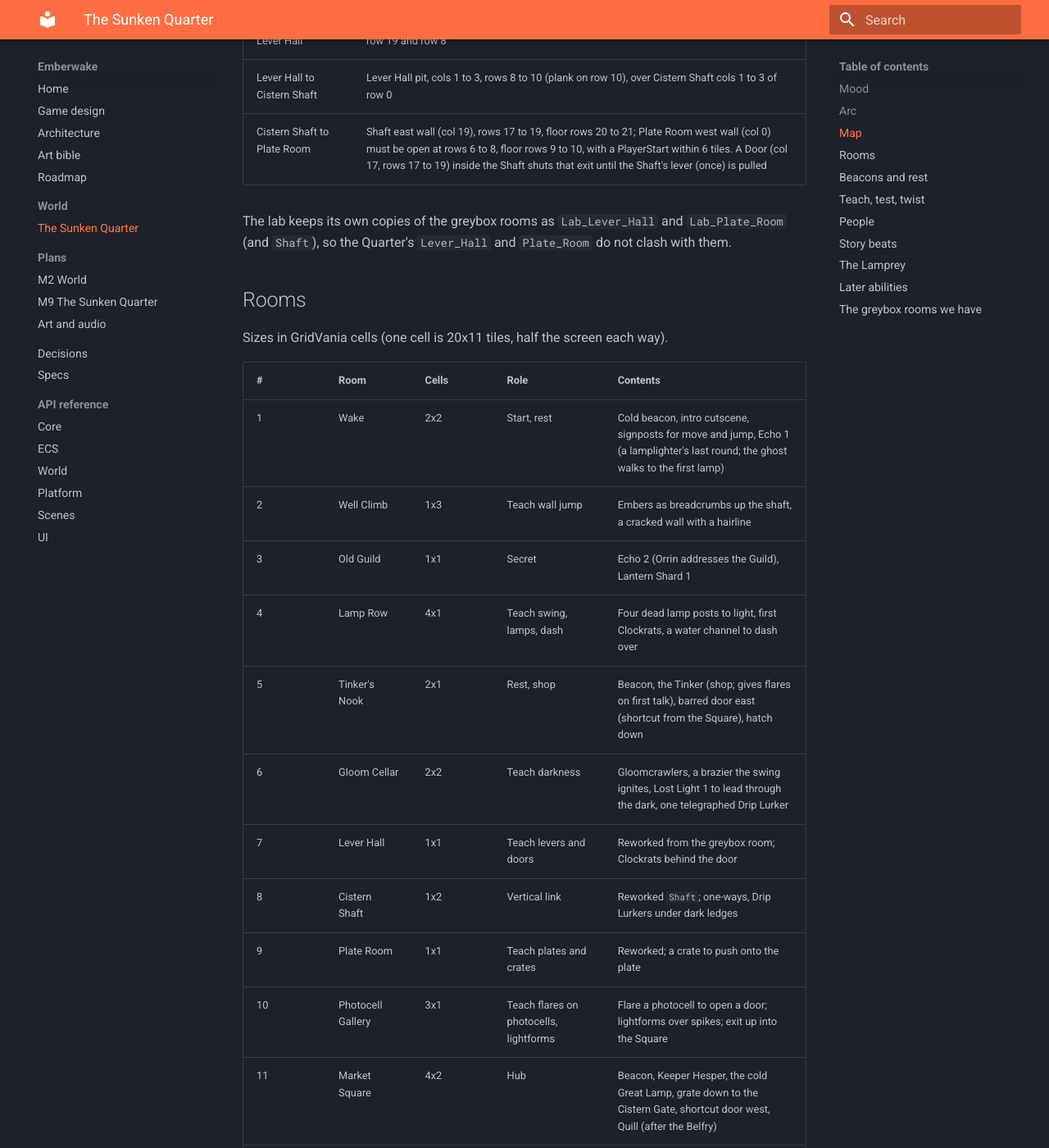
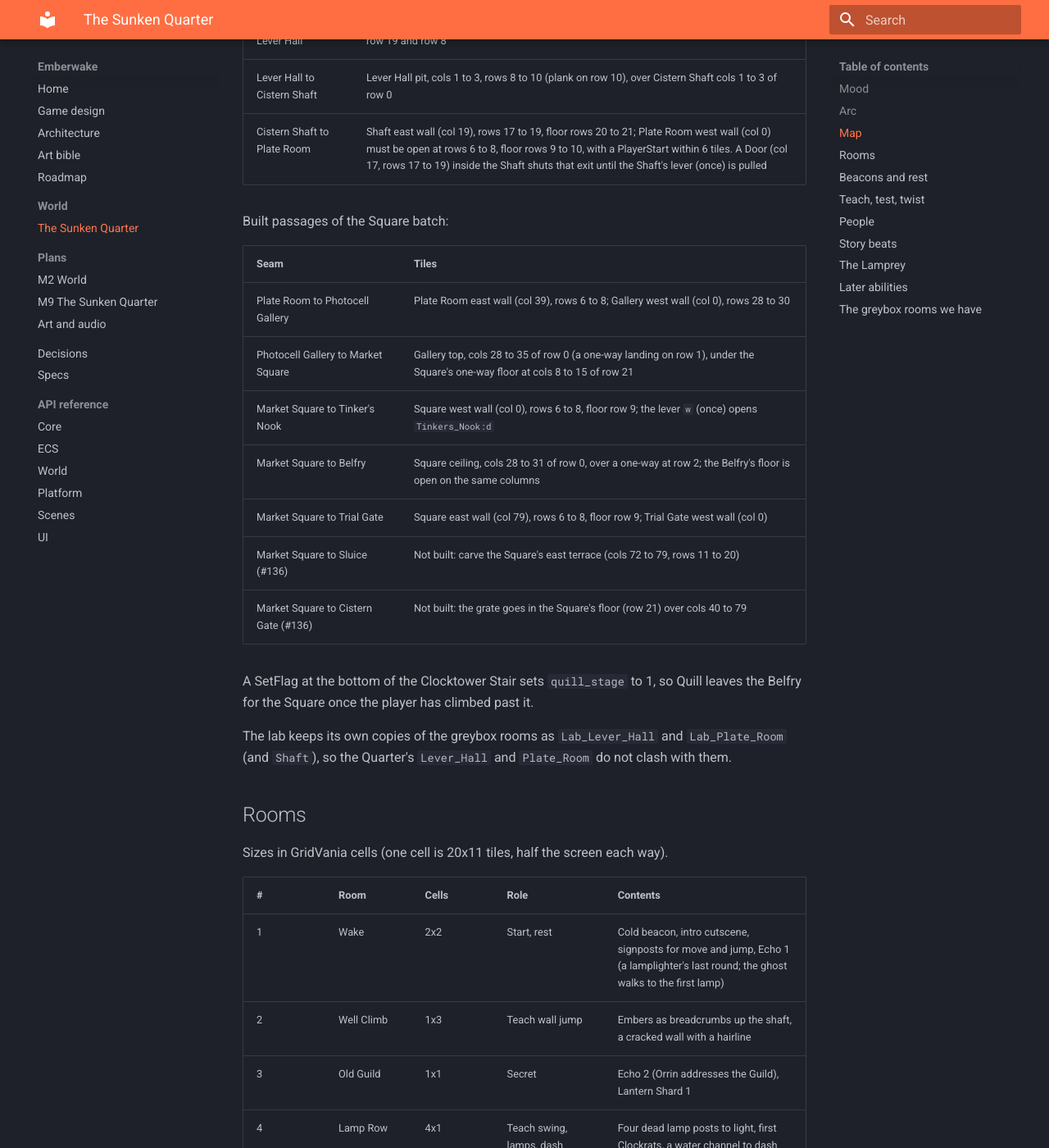
Before and after one commit to AxelSuu/emberwake, an MkDocs documentation site: the page built from docs/world/sunken-quarter.md, in a window 1280 px wide and 1400 px high, scrolled down 2918 px. Shown: the whole window at 82% size. Built offline with MkDocs 1.6.1 and Material for MkDocs 9.7.7, drawn with Linux system fonts in a browser that asks for light colours.

Commit message:
Document the Square batch's seams

```diff
--- a/docs/world/sunken-quarter.md
+++ b/docs/world/sunken-quarter.md
@@ -105,6 +105,21 @@ one-way plank at its foot that the player drops through with Down and Jump, and
 | Lever Hall to Cistern Shaft | Lever Hall pit, cols 1 to 3, rows 8 to 10 (plank on row 10), over Cistern Shaft cols 1 to 3 of row 0 |
 | Cistern Shaft to Plate Room | Shaft east wall (col 19), rows 17 to 19, floor rows 20 to 21; Plate Room west wall (col 0) must be open at rows 6 to 8, floor rows 9 to 10, with a PlayerStart within 6 tiles. A Door (col 17, rows 17 to 19) inside the Shaft shuts that exit until the Shaft's lever (once) is pulled |
 
+Built passages of the Square batch:
+
+| Seam | Tiles |
+|---|---|
+| Plate Room to Photocell Gallery | Plate Room east wall (col 39), rows 6 to 8; Gallery west wall (col 0), rows 28 to 30 |
+| Photocell Gallery to Market Square | Gallery top, cols 28 to 35 of row 0 (a one-way landing on row 1), under the Square's one-way floor at cols 8 to 15 of row 21 |
+| Market Square to Tinker's Nook | Square west wall (col 0), rows 6 to 8, floor row 9; the lever `w` (once) opens `Tinkers_Nook:d` |
+| Market Square to Belfry | Square ceiling, cols 28 to 31 of row 0, over a one-way at row 2; the Belfry's floor is open on the same columns |
+| Market Square to Trial Gate | Square east wall (col 79), rows 6 to 8, floor row 9; Trial Gate west wall (col 0) |
+| Market Square to Sluice (#136) | Not built: carve the Square's east terrace (cols 72 to 79, rows 11 to 20) |
+| Market Square to Cistern Gate (#136) | Not built: the grate goes in the Square's floor (row 21) over cols 40 to 79 |
+
+A SetFlag at the bottom of the Clocktower Stair sets `quill_stage` to 1, so Quill leaves the
+Belfry for the Square once the player has climbed past it.
+
 The lab keeps its own copies of the greybox rooms as `Lab_Lever_Hall` and `Lab_Plate_Room` (and
 `Shaft`), so the Quarter's `Lever_Hall` and `Plate_Room` do not clash with them.
 
@@ -122,8 +137,8 @@ Sizes in GridVania cells (one cell is 20x11 tiles, half the screen each way).
 | 6 | Gloom Cellar | 2x2 | Teach darkness | Gloomcrawlers, a brazier the swing ignites, Lost Light 1 to lead through the dark, one telegraphed Drip Lurker |
 | 7 | Lever Hall | 1x1 | Teach levers and doors | Reworked from the greybox room; Clockrats behind the door |
 | 8 | Cistern Shaft | 1x2 | Vertical link | Reworked `Shaft`; one-ways, Drip Lurkers under dark ledges |
-| 9 | Plate Room | 1x1 | Teach plates and crates | Reworked; a crate to push onto the plate |
-| 10 | Photocell Gallery | 3x1 | Teach flares on photocells, lightforms | Flare a photocell to open a door; lightforms over spikes; exit up into the Square |
+| 9 | Plate Room | 2x1 | Teach plates and crates | Reworked; a crate to push onto the plate |
+| 10 | Photocell Gallery | 3x3 | Teach flares on photocells, lightforms | Flare a photocell to open a door; lightforms over spikes; exit up into the Square |
 | 11 | Market Square | 4x2 | Hub | Beacon, Keeper Hesper, the cold Great Lamp, grate down to the Cistern Gate, shortcut door west, Quill (after the Belfry) |
 | 12 | Trial Gate | 2x1 | Optional | Trial doors for Sprint and Pits |
 | 13 | Belfry | 2x2 | Test lamps under threat | Wisp-eaters snuff the lamps you light; a bell stuns them; Quill sells the map; Lantern Shard 4 behind a lamp hook (Wickline) |
```
